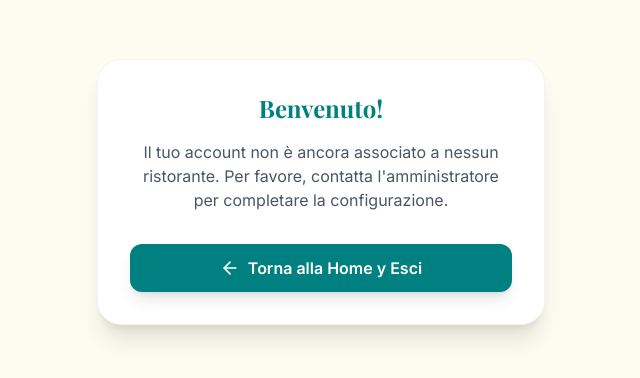
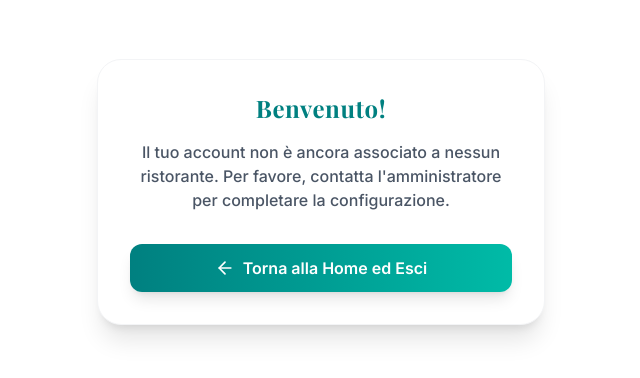
Before and after one commit to moisesdavid25/pietra-viva-2, a React (Vite) app: page /onboarding in a window 1280 px wide. Shown: the part 208-586 px from the top of the page, without its empty margins (319-959 px from the left). Built offline with nearby package versions, Linux system fonts and the light colour scheme; no server answers.

Commit message:
fix: change residual cream backgrounds to pure white in NotFound and Onboarding

```diff
--- a/src/components/NotFound.tsx
+++ b/src/components/NotFound.tsx
@@ -3,15 +3,15 @@ import { SearchX, ArrowLeft } from 'lucide-react';
 
 export default function NotFound() {
     return (
-        <div className="min-h-screen bg-[#FDFCF0] dark:bg-[#1A1A1A] flex flex-col items-center justify-center p-6 text-center text-gray-900 dark:text-[#FDFCF0]">
-            <SearchX className="w-24 h-24 text-gray-400 dark:text-gray-600 mb-6" />
-            <h1 className="text-4xl font-serif font-bold mb-4">Ristorante non trovato</h1>
+        <div className="min-h-screen bg-[#FFFFFF] dark:bg-[#1A1A1A] flex flex-col items-center justify-center p-6 text-center text-[#1A1A1A] dark:text-[#FDFCF0]">
+            <SearchX className="w-24 h-24 text-[#008080]/60 mb-6" />
+            <h1 className="text-4xl font-serif font-extrabold mb-4 tracking-wide">Ristorante non trovato</h1>
             <p className="text-lg text-gray-600 dark:text-gray-400 mb-8 max-w-md">
                 Non siamo riusciti a trovare il menù che stai cercando. L'indirizzo potrebbe essere errato o il ristorante non utilizza più la nostra piattaforma.
             </p>
             <Link
                 to="/"
-                className="flex items-center gap-2 px-6 py-3 bg-[#008080] text-white font-bold rounded-xl shadow hover:bg-teal-700 transition-colors"
+                className="flex items-center gap-2 px-6 py-3 bg-gradient-to-r from-[#008080] to-teal-500 text-white font-bold rounded-full shadow-md hover:shadow-lg transition-all transform hover:-translate-y-0.5"
             >
                 <ArrowLeft className="w-5 h-5" />
                 Torna alla Home di Leomenu
--- a/src/pages/Onboarding.tsx
+++ b/src/pages/Onboarding.tsx
@@ -11,18 +11,18 @@ export default function Onboarding() {
     };
 
     return (
-        <div className="bg-[#FDFCF0] dark:bg-[#1A1A1A] font-sans min-h-screen flex items-center justify-center p-6 text-center">
+        <div className="bg-[#FFFFFF] dark:bg-[#1A1A1A] font-sans min-h-screen flex items-center justify-center p-6 text-center">
             <div className="bg-white dark:bg-[#262626] p-8 rounded-3xl shadow-xl max-w-md w-full border border-gray-100 dark:border-gray-800">
-                <h1 className="text-2xl font-serif font-bold text-[#008080] mb-4">Benvenuto!</h1>
-                <p className="text-gray-600 dark:text-gray-300 mb-8">
+                <h1 className="text-2xl font-serif font-extrabold text-[#008080] mb-4 tracking-wide">Benvenuto!</h1>
+                <p className="text-gray-600 dark:text-gray-300 mb-8 font-medium">
                     Il tuo account non è ancora associato a nessun ristorante. Per favore, contatta l'amministratore per completare la configurazione.
                 </p>
                 <button
                     onClick={handleLogout}
-                    className="w-full bg-[#008080] hover:bg-teal-700 text-white font-bold py-3 rounded-xl shadow-lg transition-colors flex items-center justify-center gap-2"
+                    className="w-full bg-gradient-to-r from-[#008080] to-teal-500 hover:shadow-xl text-white font-bold py-3 rounded-xl shadow-lg transition-all transform hover:-translate-y-0.5 flex items-center justify-center gap-2"
                 >
                     <ArrowLeft className="w-5 h-5" />
-                    Torna alla Home y Esci
+                    Torna alla Home ed Esci
                 </button>
             </div>
         </div>
```
